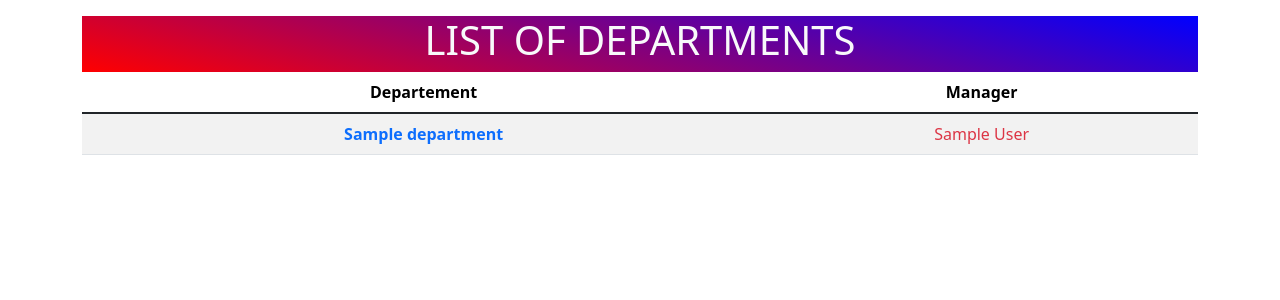
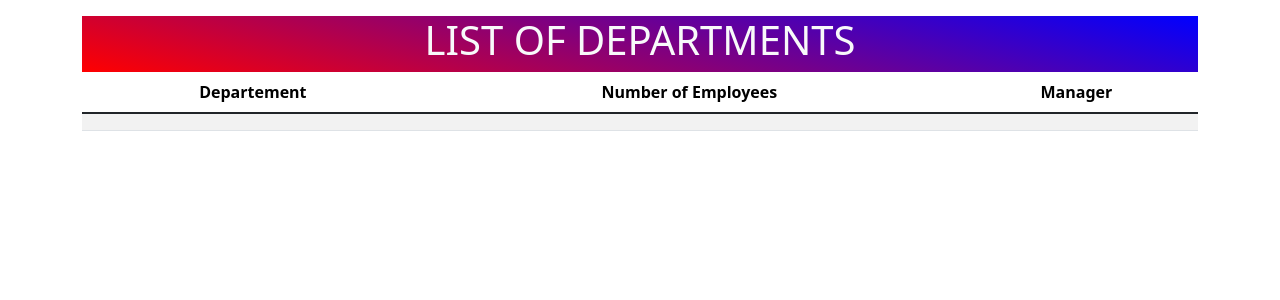
Before and after one commit to uchi-fiti/Employees, a PHP site: page /pages/modal.php?page=accueil in a window 1280 px wide. Shown: the part 196-496 px from the top of the page. Run offline with PHP 8.4, Linux system fonts and the light colour scheme; tables that the repository leaves empty or names only in its code hold one stand-in row (values such as "Sample post"); data that the repository does not hold is empty.

Commit message:
number of employees

```diff
--- a/assets/SQL/data.sql
+++ b/assets/SQL/data.sql
@@ -1,7 +1,7 @@
 CREATE OR REPLACE view v_employees_current AS
 SELECT employees.emp_no , employees.birth_date ,
 employees.first_name , employees.last_name ,
-employees.gender , employees.hire_date FROM employees  JOIN dept_emp
+employees.gender , employees.hire_date , dept_emp.dept_no FROM employees  JOIN dept_emp
 ON dept_emp.emp_no = employees.emp_no
 WHERE dept_emp.to_date = '9999-01-01'
 
@@ -11,3 +11,7 @@ employees.first_name , employees.last_name , dept_manager.dept_no ,
 employees.gender , employees.hire_date FROM employees  JOIN dept_manager
 ON dept_manager.emp_no = employees.emp_no
 WHERE dept_manager.to_date = '9999-01-01'
+
+CREATE OR REPLACE view v_info_departments AS
+SELECT departments.dept_name ,  count(v_employees_current.emp_no) as nb_employees , manager.last_name , manager.first_name FROM departments JOIN v_employees_current ON departments.dept_no = v_employees_current.dept_no JOIN v_manager_current as manager ON manager
+.dept_no = departments.dept_no GROUP BY departments.dept_name;
--- a/inc/function.php
+++ b/inc/function.php
@@ -6,7 +6,7 @@ function selectalldepartements($bdd){
 }
 
 function ManagerOFDepartment($bdd) {
-    $sql = "SELECT * FROM departments JOIN v_manager_current ON v_manager_current.dept_no = departments.dept_no";
+    $sql = "SELECT * FROM v_info_departments";
     // echo $sql;
     $result =  mysqli_query($bdd,$sql);
     return $result;
--- a/pages/accueil.php
+++ b/pages/accueil.php
@@ -10,6 +10,7 @@
         <thead>
         <tr>
             <th>Departement</th>
+            <th>Number of Employees</th>
             <th>Manager</th>
         </tr>
         <thead>
@@ -17,6 +18,7 @@
         <?php while ($data = mysqli_fetch_assoc($manager_result)) {?>
             <tr>
                 <th scope = "row"><a class = "text-decoration-none text-primary" href="modal.php?page=affiche&num=<?php echo $data['dept_no']?>"><?php echo $data['dept_name']?></a></th>
+                <td class = "text-success"><?php echo $data['nb_employees']?></td>
                 <td class = "text-danger b-2"><?php echo $data['first_name'] ." " .$data['last_name']?></td>
             </tr>
         <?php }?>
```
